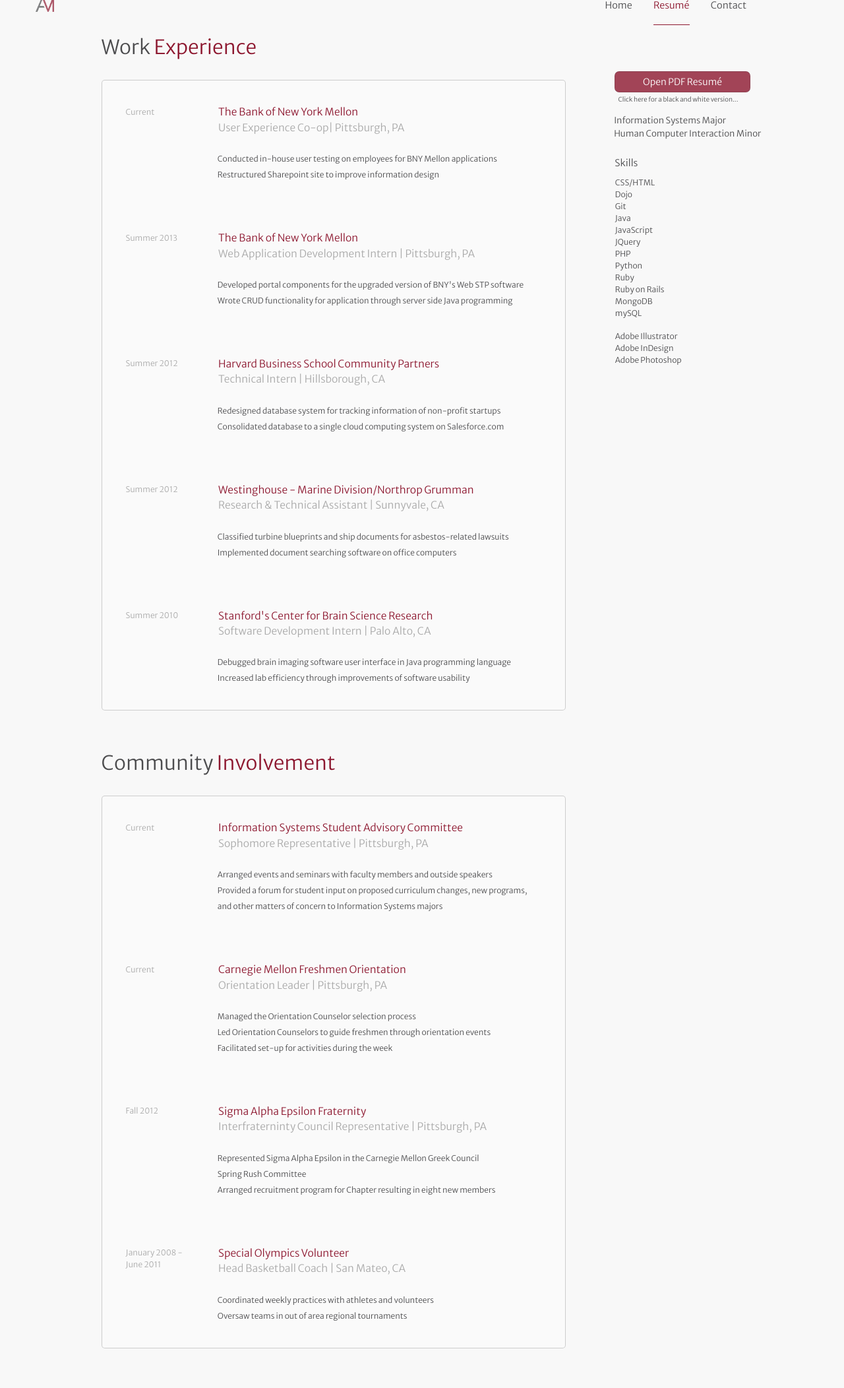
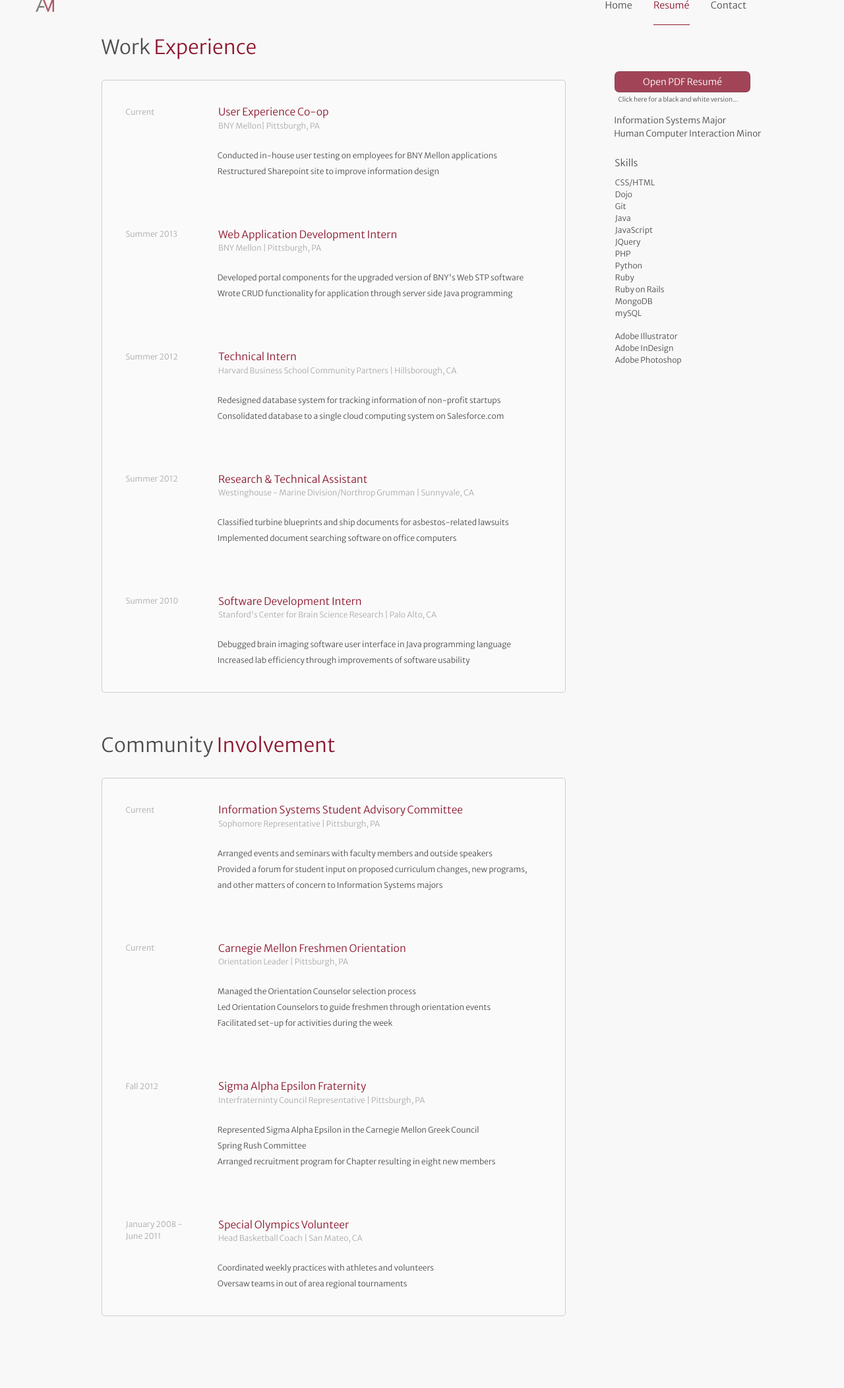
Before and after one commit to ajmark/ajmark.com, a PHP site: page /resume.php in a window 1280 px wide. Shown: the part 50-2154 px from the top of the page at 66% size. After the commit the page ends 2045 px from the top, so only its background shows below. Run offline with PHP 8.4, Linux system fonts and the light colour scheme.

Commit message:
resume update

```diff
--- a/css/style.css
+++ b/css/style.css
@@ -770,9 +770,9 @@ li {
 }
 
 .rbox h5 {
-	padding-left: 9em;
+	padding-left: 11.7em;
 	color: #AAA;
-	font-size: 1.3em;
+	font-size: 1em;
 }
 
 .rbox p {
--- a/resume.php
+++ b/resume.php
@@ -11,38 +11,38 @@
         <div id = 'wrapper'>
           <div class='rbox'>
             <h3>Current</h3>
-            <h4>The Bank of New York Mellon</h4>
-            <h5>User Experience Co-op| Pittsburgh, PA</h5>
+            <h4>User Experience Co-op</h4>
+            <h5>BNY Mellon| Pittsburgh, PA</h5>
             <p>Conducted in-house user testing on employees for BNY Mellon applications<br>
               Restructured Sharepoint site to improve information design
             </p>
           </div>
           <div class='rbox'>
             <h3>Summer 2013</h3>
-            <h4>The Bank of New York Mellon</h4>
-            <h5>Web Application Development Intern | Pittsburgh, PA</h5>
+            <h4>Web Application Development Intern</h4>
+            <h5>BNY Mellon | Pittsburgh, PA</h5>
             <p>Developed portal components for the upgraded version of BNY's Web STP software<br>
               Wrote CRUD functionality for application through server side Java programming
             </p>
           </div>
           <div class='rbox'</div>
             <h3>Summer 2012</h3>
-            <h4>Harvard Business School Community Partners</h4>
-            <h5>Technical Intern | Hillsborough, CA</h5>
+            <h4>Technical Intern</h4>
+            <h5>Harvard Business School Community Partners | Hillsborough, CA</h5>
             <p>Redesigned database system for tracking information of non-profit startups<br>
               Consolidated database to a single cloud computing system on Salesforce.com</p>
           </div>
           <div class='rbox'</div>
             <h3>Summer 2012</h3>
-            <h4>Westinghouse - Marine Division/Northrop Grumman</h4>
-            <h5>Research &#38; Technical Assistant | Sunnyvale, CA</h5>
+            <h4>Research &#38; Technical Assistant </h4>
+            <h5>Westinghouse - Marine Division/Northrop Grumman | Sunnyvale, CA</h5>
             <p>Classified turbine blueprints and ship documents for asbestos-related lawsuits <br>
               Implemented document searching software on office computers</p>
           </div>
           <div class='rbox'</div>
             <h3>Summer 2010</h3>
-            <h4>Stanford's Center for Brain Science Research</h4>
-            <h5>Software Development Intern | Palo Alto, CA</h5>
+            <h4>Software Development Intern</h4>
+            <h5>Stanford's Center for Brain Science Research | Palo Alto, CA</h5>
             <p>Debugged brain imaging software user interface in Java programming language<br>
               Increased lab efficiency through improvements of software usability</p>
           </div>
```
Also changed, not shown: 3 other files.
